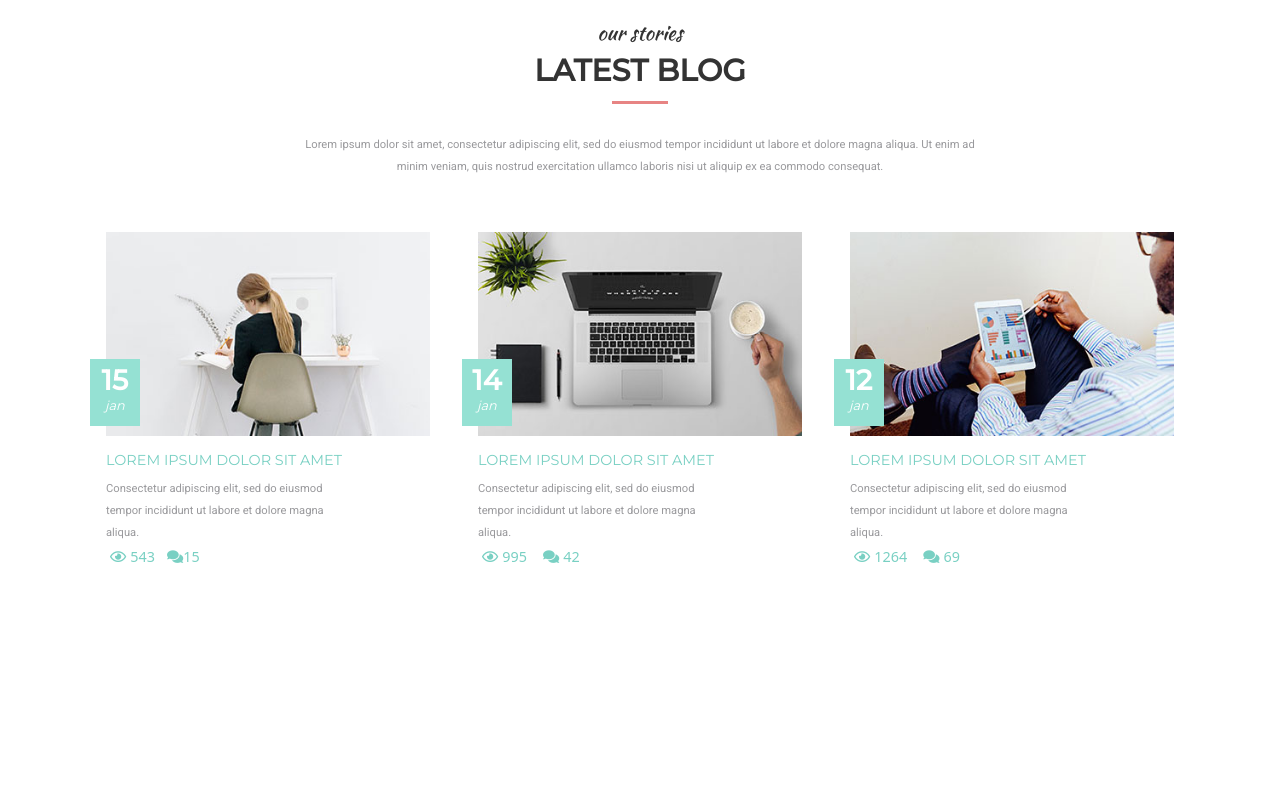
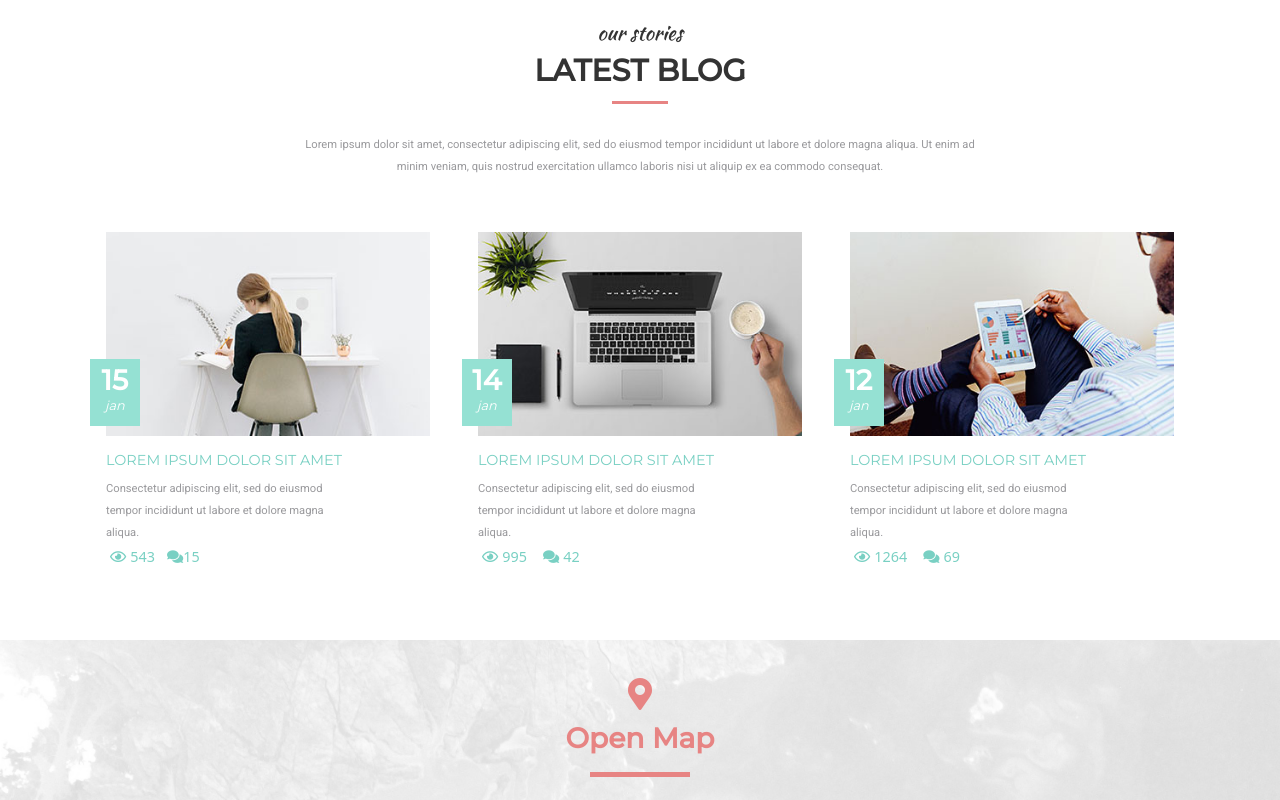
Before and after one commit to abanoubsamir-28/Mogo-Landing-Page, a website: page index.html in a window 1280 px wide. Shown: the part 6881-7681 px from the top of the page. Before the commit the page ends 7521 px from the top, so only its background shows below. Drawn offline with nearby package versions, Linux system fonts and the light colour scheme.

Commit message:
add map section

```diff
--- a/index.html
+++ b/index.html
@@ -853,6 +853,14 @@
     </div>
     <!-- End Blogs -->
 
+    <!-- Start Map -->
+    <section class="map d-flex justify-content-center align-items-center">
+        <div class="w-25 text-center">
+            <h2><i class="fas fa-map-marker-alt"></i></h2>
+            <h3 class="text-capitalize">open map</h3>
+        </div>
+    </section>
+    <!-- End Map -->
 
     <script src="./node_modules/bootstrap/dist/js/bootstrap.bundle.min.js"></script>
 </body>
--- a/scss/_base.scss
+++ b/scss/_base.scss
@@ -580,3 +580,32 @@ header {
 }
 
 // End Blogs
+
+// Start maps
+.map {
+    @include backgroundImage('../assests/images/map/Layer 59.png');
+    height: 20vh;
+    color: $secondaryColor;
+    cursor: pointer;
+    h3 {
+        font-weight: 700;
+        position: relative;
+
+        &::after {
+            content: "";
+            width: 100px;
+            height: 5px;
+            background-color: $secondaryColor;
+            position: absolute;
+            top: 150%;
+            left: 50%;
+            transform: translate(-50%);
+            -webkit-transform: translate(-50%);
+            -moz-transform: translate(-50%);
+            -ms-transform: translate(-50%);
+            -o-transform: translate(-50%);
+}
+    }
+}
+
+// End Maps
```
Also changed, not shown: assests/images/map/Layer 59.png (added), css/style.css.
